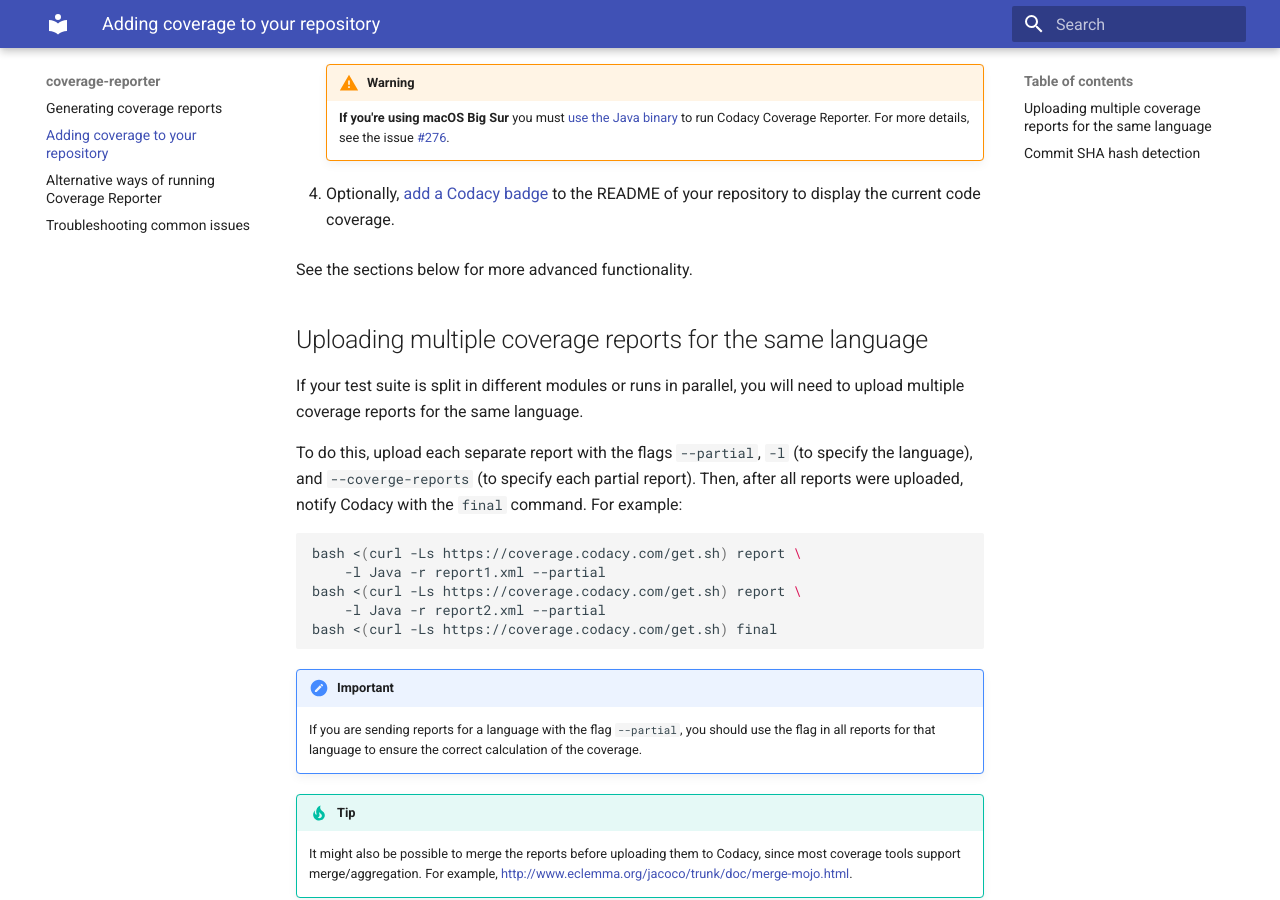
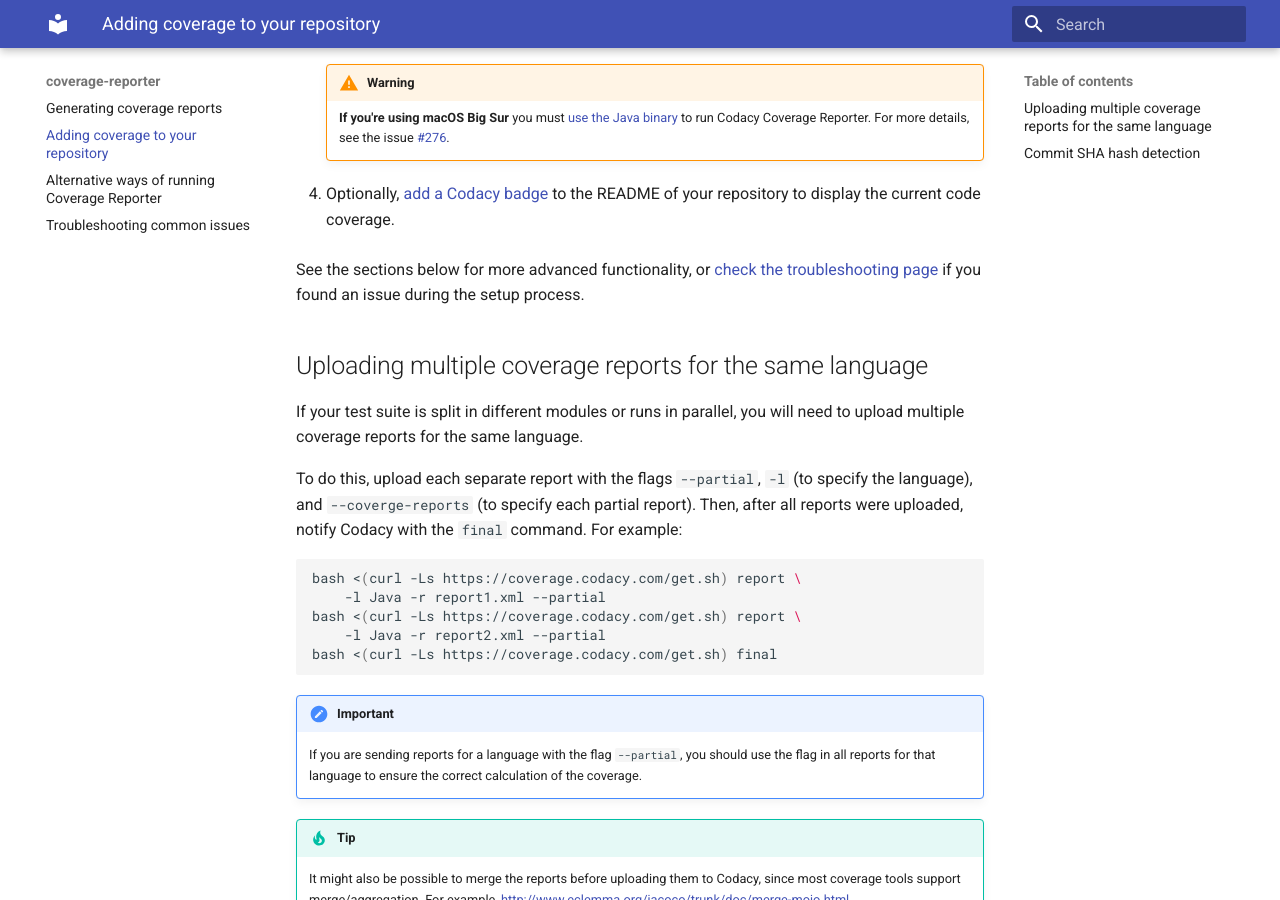
Before and after one commit to codacy/codacy-coverage-reporter, an MkDocs documentation site: the page built from docs/adding-coverage-to-your-repository.md, in a window 1280 px wide and 900 px high, scrolled down 1604 px. Built offline with MkDocs 1.6.1 and Material for MkDocs 9.7.7, drawn with Linux system fonts in a browser that asks for light colours.

Commit message:
feature: Mention the troubleshooting page directly on setup process

```diff
--- a/docs/adding-coverage-to-your-repository.md
+++ b/docs/adding-coverage-to-your-repository.md
@@ -54,7 +54,7 @@
 
 1.  Optionally, [add a Codacy badge](https://docs.codacy.com/repositories/badges/) to the README of your repository to display the current code coverage.
 
-See the sections below for more advanced functionality.
+See the sections below for more advanced functionality, or [check the troubleshooting page](troubleshooting-common-issues.md) if you found an issue during the setup process.
 
 ## Uploading multiple coverage reports for the same language {: id="multiple-reports"}
 
```
